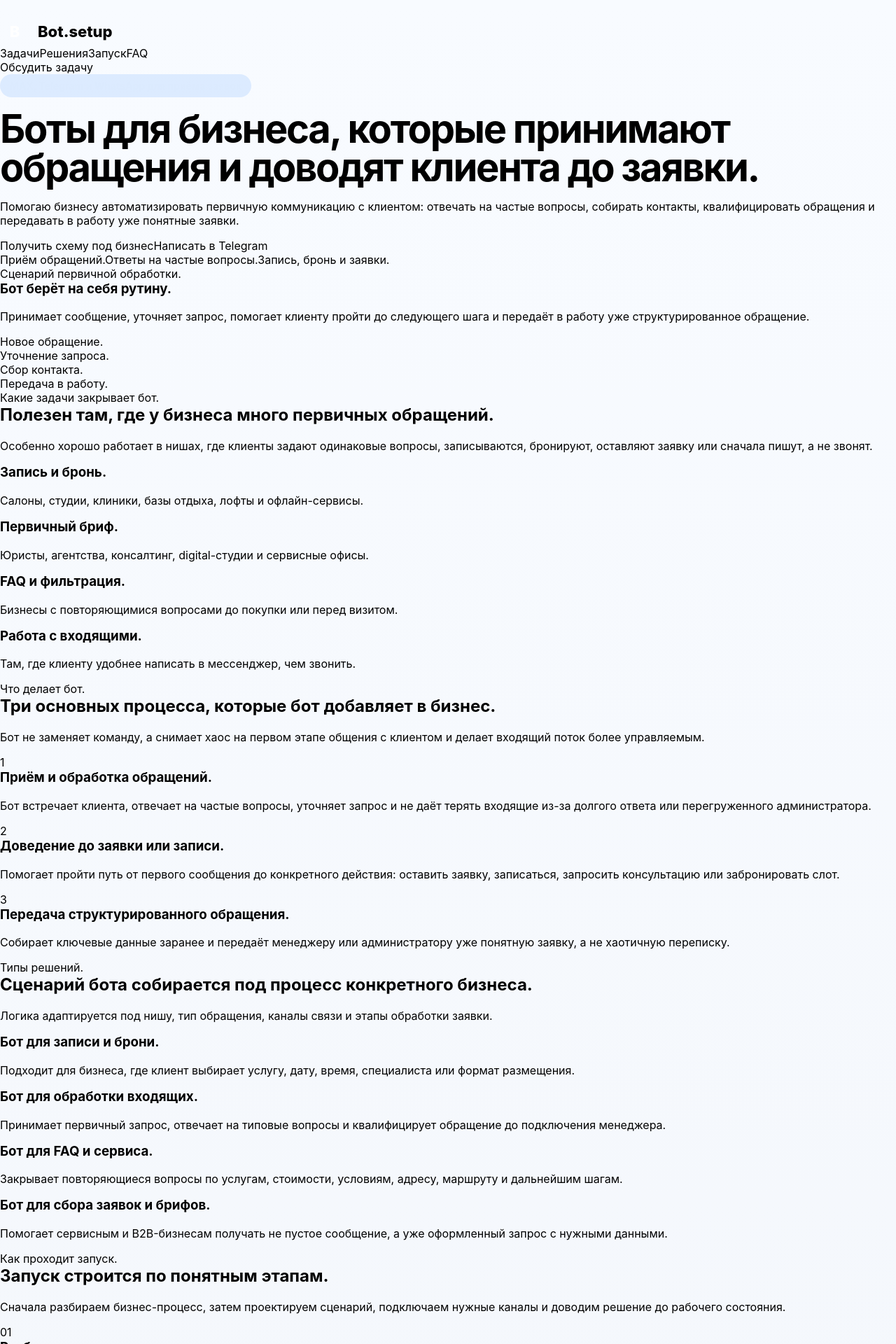
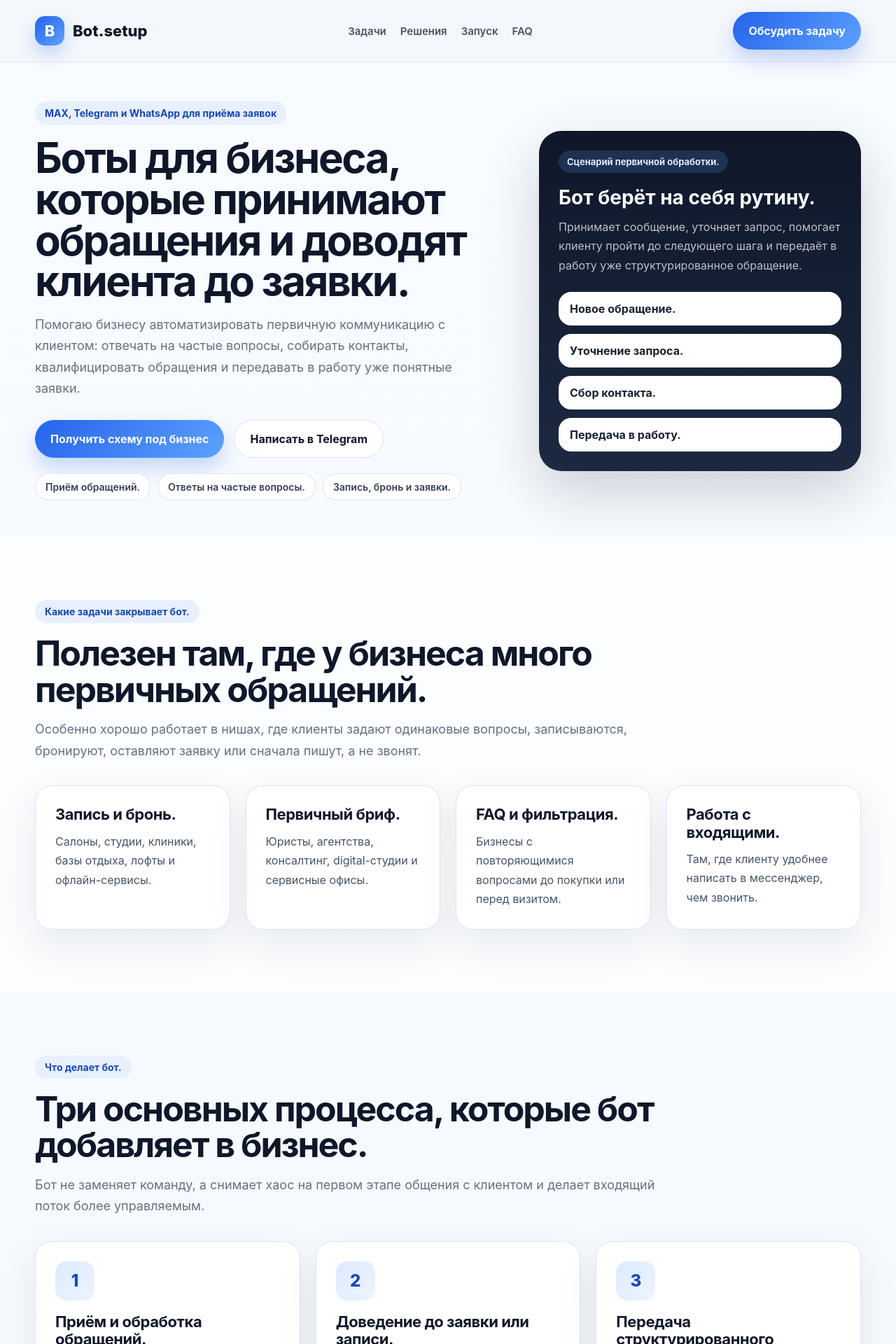
Before and after one commit to yvngfloyd/bot_landing, a React (Vite) app: page / in a window 1280 px wide. Shown: the top 1920 px of the page at 70% size. Built offline with nearby package versions, Linux system fonts and the light colour scheme.

Commit message:
Update styles.css

```diff
--- a/styles.css
+++ b/styles.css
@@ -1,31 +1,29 @@
-<!doctype html>
-<html lang="ru">
-  <head>
-    <meta charset="UTF-8" />
-    <meta name="viewport" content="width=device-width, initial-scale=1, viewport-fit=cover" />
-    <title>Контакты | Bot.setup</title>
-    <meta
-      name="description"
-      content="Связаться по запуску бота для бизнеса: Telegram, WhatsApp, email и телефон."
-    />
-    <meta name="theme-color" content="#2563eb" />
-    <link rel="icon" href="/favicon.ico" />
-    <style>
 :root {
   --bg: #f3f6fb;
   --surface: #ffffff;
+  --surface-dark: #0f172a;
   --text: #0f172a;
+  --text-dark: #ffffff;
   --muted: #667085;
+  --muted-dark: rgba(255, 255, 255, 0.72);
   --line: #dbe4f0;
   --primary: #2563eb;
   --primary-dark: #1749b3;
   --shadow: 0 20px 60px rgba(15, 23, 42, 0.08);
+  --shadow-strong: 0 30px 80px rgba(15, 23, 42, 0.18);
   --radius: 24px;
-        --container: 1080px;
+  --container: 1180px;
 }
 
-      * {
+*,
+*::before,
+*::after {
   box-sizing: border-box;
+}
+
+html {
+  -webkit-text-size-adjust: 100%;
+  scroll-behavior: smooth;
 }
 
 body {
@@ -34,6 +32,7 @@
   font-family: Inter, Arial, sans-serif;
   background: linear-gradient(180deg, #f8fbff 0%, #f2f5fa 100%);
   color: var(--text);
+  overflow-x: hidden;
 }
 
 a {
@@ -47,14 +46,20 @@
 }
 
 .header {
-        padding: 24px 0 0;
+  position: sticky;
+  top: 0;
+  z-index: 30;
+  backdrop-filter: blur(12px);
+  background: rgba(243, 246, 251, 0.82);
+  border-bottom: 1px solid rgba(219, 228, 240, 0.72);
 }
 
-      .header-row {
+.header-inner {
+  min-height: 88px;
   display: flex;
   align-items: center;
   justify-content: space-between;
-        gap: 16px;
+  gap: 18px;
 }
 
 .brand {
@@ -72,126 +77,438 @@
   display: grid;
   place-items: center;
   background: linear-gradient(135deg, var(--primary), #5ea2ff);
-        color: #fff;
+  color: #ffffff;
+  box-shadow: 0 12px 24px rgba(37, 99, 235, 0.24);
 }
 
-      .back-link {
+.header-nav {
+  display: inline-flex;
+  align-items: center;
+  gap: 20px;
+  color: #475467;
+  font-size: 15px;
+  font-weight: 600;
+}
+
+.btn,
+.header-cta {
   display: inline-flex;
   align-items: center;
   justify-content: center;
-        min-height: 48px;
-        padding: 0 18px;
+  text-align: center;
+  min-height: 54px;
+  padding: 0 22px;
   border-radius: 999px;
-        background: #fff;
-        border: 1px solid var(--line);
   font-weight: 700;
+  transition: transform 0.2s ease, box-shadow 0.2s ease, opacity 0.2s ease;
 }
 
-      .contact-page {
-        padding: 48px 0 90px;
+.btn:hover,
+.header-cta:hover {
+  transform: translateY(-1px);
 }
 
-      .hero-box {
-        background: linear-gradient(180deg, #0f172a 0%, #182337 100%);
-        color: #fff;
-        border-radius: 32px;
-        padding: 34px;
-        box-shadow: 0 30px 80px rgba(15, 23, 42, 0.18);
-        margin-bottom: 28px;
+.btn-primary,
+.header-cta {
+  background: linear-gradient(135deg, var(--primary), #5ea2ff);
+  color: #ffffff;
+  box-shadow: 0 14px 28px rgba(37, 99, 235, 0.24);
 }
 
-      .eyebrow {
+.btn-secondary {
+  background: #ffffff;
+  color: var(--text);
+  border: 1px solid var(--line);
+}
+
+.hero {
+  padding: 56px 0 52px;
+}
+
+.hero-grid {
+  display: grid;
+  grid-template-columns: minmax(0, 1fr) minmax(320px, 460px);
+  gap: 40px;
+  align-items: center;
+}
+
+.eyebrow,
+.section-kicker {
   display: inline-flex;
+  align-items: center;
   padding: 8px 14px;
   border-radius: 999px;
-        background: rgba(94, 162, 255, 0.18);
-        color: #dbeafe;
+  background: #e8f0ff;
+  color: var(--primary-dark);
   font-size: 14px;
   font-weight: 700;
   margin-bottom: 18px;
 }
 
-      h1,
-      h2,
-      h3,
-      p {
-        margin-top: 0;
+.section-kicker-dark {
+  background: rgba(94, 162, 255, 0.12);
+  color: #dbeafe;
 }
 
-      h1 {
-        font-size: clamp(34px, 5vw, 56px);
+.hero-copy h1,
+.section-head h2,
+.cta-copy h2 {
+  margin: 0;
+  letter-spacing: -0.04em;
+}
+
+.hero-copy h1 {
+  font-size: clamp(34px, 5vw, 60px);
   line-height: 0.98;
-        letter-spacing: -0.04em;
   margin-bottom: 18px;
 }
 
-      .hero-box p {
-        max-width: 760px;
-        color: rgba(255, 255, 255, 0.76);
+.hero-text {
+  margin: 0;
   font-size: 18px;
-        line-height: 1.72;
-        margin-bottom: 0;
+  line-height: 1.68;
+  color: var(--muted);
+  max-width: 660px;
 }
 
-      .contact-grid {
+.hero-actions {
+  display: flex;
+  flex-wrap: wrap;
+  gap: 14px;
+  margin-top: 30px;
+}
+
+.hero-points {
+  display: flex;
+  flex-wrap: wrap;
+  gap: 10px;
+  margin-top: 22px;
+}
+
+.hero-points span {
+  display: inline-flex;
+  align-items: center;
+  padding: 10px 14px;
+  border-radius: 999px;
+  background: #ffffff;
+  border: 1px solid rgba(219, 228, 240, 0.92);
+  color: #344054;
+  font-size: 14px;
+  font-weight: 600;
+}
+
+.hero-panel {
+  display: flex;
+  justify-content: center;
+}
+
+.panel-card {
+  width: 100%;
+  background: linear-gradient(180deg, #0f172a 0%, #1c2940 100%);
+  color: #ffffff;
+  border-radius: 32px;
+  padding: 28px;
+  box-shadow: var(--shadow-strong);
+}
+
+.panel-badge {
+  display: inline-flex;
+  padding: 8px 12px;
+  border-radius: 999px;
+  background: rgba(94, 162, 255, 0.18);
+  color: #dbeafe;
+  font-size: 13px;
+  font-weight: 700;
+  margin-bottom: 18px;
+}
+
+.panel-card h3 {
+  margin: 0 0 12px;
+  font-size: 28px;
+}
+
+.panel-card p {
+  margin: 0;
+  color: var(--muted-dark);
+  line-height: 1.7;
+}
+
+.panel-flow {
+  display: grid;
+  gap: 12px;
+  margin-top: 24px;
+}
+
+.flow-item {
+  background: #ffffff;
+  color: #182230;
+  border-radius: 18px;
+  padding: 14px 16px;
+  font-weight: 700;
+}
+
+.section {
+  padding: 90px 0;
+}
+
+.section-soft {
+  background: rgba(255, 255, 255, 0.44);
+}
+
+.section-dark {
+  background: linear-gradient(180deg, #0f172a 0%, #162237 100%);
+  color: var(--text-dark);
+}
+
+.section-head {
+  max-width: 900px;
+  margin-bottom: 34px;
+}
+
+.section-head h2 {
+  font-size: clamp(30px, 4vw, 50px);
+  line-height: 1.03;
+}
+
+.section-head p {
+  margin: 16px 0 0;
+  color: var(--muted);
+  font-size: 18px;
+  line-height: 1.7;
+}
+
+.section-head-dark p {
+  color: var(--muted-dark);
+}
+
+.cards-grid {
+  display: grid;
+  gap: 22px;
+}
+
+.cards-grid-2 {
+  grid-template-columns: repeat(2, minmax(0, 1fr));
+}
+
+.cards-grid-3 {
+  grid-template-columns: repeat(3, minmax(0, 1fr));
+}
+
+.cards-grid-4 {
+  grid-template-columns: repeat(4, minmax(0, 1fr));
+}
+
+.info-card,
+.feature-card,
+.step-card,
+.faq-card,
+.dark-card {
+  border-radius: var(--radius);
+  padding: 28px;
+}
+
+.info-card,
+.feature-card,
+.step-card,
+.faq-card {
+  background: var(--surface);
+  border: 1px solid rgba(219, 228, 240, 0.92);
+  box-shadow: var(--shadow);
+}
+
+.dark-card {
+  background: rgba(255, 255, 255, 0.06);
+  border: 1px solid rgba(255, 255, 255, 0.08);
+}
+
+.info-card h3,
+.feature-card h3,
+.step-card h3,
+.faq-card h3,
+.dark-card h3 {
+  margin: 0 0 12px;
+  font-size: 22px;
+  line-height: 1.15;
+  letter-spacing: -0.02em;
+}
+
+.info-card p,
+.feature-card p,
+.step-card p,
+.faq-card p {
+  margin: 0;
+  color: #475467;
+  line-height: 1.72;
+}
+
+.dark-card p {
+  margin: 0;
+  color: var(--muted-dark);
+  line-height: 1.72;
+}
+
+.feature-icon {
+  width: 56px;
+  height: 56px;
+  border-radius: 16px;
+  background: linear-gradient(135deg, #dceaff, #eef4ff);
+  display: grid;
+  place-items: center;
+  margin-bottom: 18px;
+  font-size: 24px;
+  font-weight: 800;
+  color: var(--primary-dark);
+}
+
+.step-number {
+  display: inline-flex;
+  align-items: center;
+  justify-content: center;
+  width: 58px;
+  height: 58px;
+  border-radius: 18px;
+  background: linear-gradient(135deg, #e8f0ff, #f2f6ff);
+  color: var(--primary-dark);
+  font-size: 18px;
+  font-weight: 800;
+  margin-bottom: 18px;
+}
+
+.steps-grid {
+  display: grid;
+  grid-template-columns: repeat(4, minmax(0, 1fr));
+  gap: 22px;
+}
+
+.pricing-grid {
+  display: grid;
+  grid-template-columns: repeat(2, minmax(0, 1fr));
+  gap: 24px;
+}
+
+.price-card {
+  background: var(--surface);
+  border: 1px solid rgba(219, 228, 240, 0.92);
+  border-radius: 28px;
+  padding: 30px;
+  box-shadow: var(--shadow);
+}
+
+.price-card-accent {
+  background: linear-gradient(180deg, #0f172a 0%, #182337 100%);
+  color: #ffffff;
+  border-color: rgba(94, 162, 255, 0.16);
+}
+
+.price-label {
+  font-size: 14px;
+  font-weight: 800;
+  color: var(--primary-dark);
+  margin-bottom: 14px;
+  text-transform: uppercase;
+  letter-spacing: 0.08em;
+}
+
+.price-card-accent .price-label {
+  color: #dbeafe;
+}
+
+.price-value {
+  font-size: clamp(28px, 4vw, 42px);
+  line-height: 1.05;
+  font-weight: 800;
+  letter-spacing: -0.04em;
+  margin-bottom: 16px;
+}
+
+.price-text {
+  margin: 0 0 18px;
+  line-height: 1.72;
+  color: #475467;
+}
+
+.price-card-accent .price-text {
+  color: rgba(255, 255, 255, 0.74);
+}
+
+.price-list {
+  margin: 0;
+  padding-left: 18px;
+  display: grid;
+  gap: 10px;
+  color: #344054;
+}
+
+.price-card-accent .price-list {
+  color: rgba(255, 255, 255, 0.86);
+}
+
+.faq-grid {
   display: grid;
   grid-template-columns: repeat(2, minmax(0, 1fr));
   gap: 22px;
 }
 
-      .contact-card,
-      .note-card {
-        background: #fff;
-        border: 1px solid rgba(219, 228, 240, 0.92);
-        border-radius: 24px;
-        padding: 28px;
-        box-shadow: var(--shadow);
+.final-cta {
+  padding-top: 60px;
+  padding-bottom: 100px;
 }
 
-      .contact-card h3,
-      .note-card h3 {
-        font-size: 24px;
-        line-height: 1.1;
-        letter-spacing: -0.02em;
-        margin-bottom: 14px;
+.cta-box {
+  background: linear-gradient(180deg, #0f172a 0%, #182337 100%);
+  color: #ffffff;
+  border-radius: 32px;
+  padding: 36px;
+  box-shadow: var(--shadow-strong);
+  display: grid;
+  grid-template-columns: minmax(0, 1fr) auto;
+  gap: 28px;
+  align-items: center;
 }
 
-      .contact-card p,
-      .note-card p {
-        color: #475467;
+.cta-copy p {
+  margin: 16px 0 0;
+  color: rgba(255, 255, 255, 0.74);
+  font-size: 18px;
   line-height: 1.72;
-        margin-bottom: 16px;
+  max-width: 760px;
 }
 
-      .contact-link {
-        display: inline-flex;
-        align-items: center;
-        justify-content: center;
-        min-height: 52px;
-        padding: 0 18px;
-        border-radius: 999px;
-        background: linear-gradient(135deg, var(--primary), #5ea2ff);
-        color: #fff;
-        font-weight: 700;
+.cta-actions {
+  display: flex;
+  flex-wrap: wrap;
+  gap: 14px;
+  justify-content: flex-end;
 }
 
-      .contact-meta {
-        display: grid;
-        gap: 10px;
-        color: #344054;
-        margin-top: 18px;
+@media (max-width: 1080px) {
+  .header-nav {
+    display: none;
   }
 
-      .contact-meta strong {
-        color: #0f172a;
+  .cards-grid-4 {
+    grid-template-columns: repeat(2, minmax(0, 1fr));
   }
 
-      .footer-note {
-        margin-top: 28px;
+  .steps-grid {
+    grid-template-columns: repeat(2, minmax(0, 1fr));
   }
 
-      @media (max-width: 900px) {
-        .contact-grid {
+  .cta-box {
+    grid-template-columns: 1fr;
+  }
+
+  .cta-actions {
+    justify-content: flex-start;
+  }
+}
+
+@media (max-width: 980px) {
+  .hero-grid,
+  .cards-grid-3,
+  .pricing-grid,
+  .faq-grid,
+  .cards-grid-2 {
     grid-template-columns: 1fr;
   }
 }
@@ -201,110 +518,59 @@
     width: min(var(--container), calc(100% - 20px));
   }
 
-        .header-row {
-          flex-direction: column;
-          align-items: flex-start;
+  .header-inner {
+    min-height: 76px;
   }
 
-        .hero-box,
-        .contact-card,
-        .note-card {
+  .brand {
+    font-size: 20px;
+  }
+
+  .hero {
+    padding-top: 34px;
+    padding-bottom: 26px;
+  }
+
+  .hero-copy h1 {
+    font-size: 36px;
+  }
+
+  .hero-text,
+  .section-head p,
+  .cta-copy p {
+    font-size: 16px;
+  }
+
+  .hero-actions,
+  .cta-actions {
+    flex-direction: column;
+    align-items: stretch;
+  }
+
+  .btn,
+  .header-cta {
+    width: 100%;
+  }
+
+  .cards-grid-4,
+  .steps-grid {
+    grid-template-columns: 1fr;
+  }
+
+  .section {
+    padding: 72px 0;
+  }
+
+  .info-card,
+  .feature-card,
+  .step-card,
+  .faq-card,
+  .dark-card,
+  .price-card {
     padding: 22px;
   }
 
-        .contact-link,
-        .back-link {
-          width: 100%;
+  .cta-box {
+    padding: 24px;
   }
 }
-    </style>
-  </head>
-  <body>
-    <header class="header">
-      <div class="container header-row">
-        <a class="brand" href="/">
-          <span class="brand-mark">B</span>
-          <span>Bot.setup</span>
-        </a>
-
-        <a class="back-link" href="/">На главную</a>
-      </div>
-    </header>
-
-    <main class="contact-page">
-      <div class="container">
-        <section class="hero-box">
-          <div class="eyebrow">Контакты</div>
-          <h1>Обсудим запуск бота под ваш бизнес</h1>
-          <p>
-            Можно написать в удобный канал связи, коротко описать задачу и формат вашего бизнеса.
-            Дальше я подскажу, какой сценарий бота можно собрать именно под вас.
-          </p>
-        </section>
-
-        <section class="contact-grid">
-          <article class="contact-card">
-            <h3>Telegram</h3>
-            <p>Самый удобный способ быстро обсудить задачу, формат работы и желаемую логику бота.</p>
-            <a class="contact-link" href="https://t.me/tgbotsetup" target="_blank" rel="noreferrer">
-              Написать в Telegram
-            </a>
-            <div class="contact-meta">
-              <div><strong>Контакт:</strong> @tgbotsetup</div>
-            </div>
-          </article>
-
-          <article class="contact-card">
-            <h3>WhatsApp</h3>
-            <p>Если удобнее общаться через WhatsApp, можно сразу перейти в диалог по кнопке ниже.</p>
-            <a
-              class="contact-link"
-              href="https://wa.me/79081673109"
-              target="_blank"
-              rel="noreferrer"
-            >
-              Написать в WhatsApp
-            </a>
-            <div class="contact-meta">
-              <div><strong>Номер:</strong> +7 908 167 31 09</div>
-            </div>
-          </article>
-
-          <article class="contact-card">
-            <h3>Email</h3>
-            <p>Подойдёт, если хотите отправить описание задачи, список требований или детали проекта.</p>
-            <a class="contact-link" href="mailto:bots.setup@mail.ru">
-              Написать на почту
-            </a>
-            <div class="contact-meta">
-              <div><strong>Email:</strong> bots.setup@mail.ru</div>
-            </div>
-          </article>
-
-          <article class="note-card">
-            <h3>Что лучше написать в первом сообщении</h3>
-            <p>
-              Чтобы я быстрее понял задачу, можно сразу написать:
-            </p>
-            <div class="contact-meta">
-              <div>1. Чем занимается ваш бизнес.</div>
-              <div>2. Через какие каналы приходят клиенты.</div>
-              <div>3. Что именно хотите автоматизировать.</div>
-              <div>4. Нужна ли запись, бронь, FAQ или сбор заявок.</div>
-            </div>
-          </article>
-        </section>
-
-        <div class="footer-note">
-          <article class="note-card">
-            <h3>Формат запуска</h3>
-            <p>
-              По умолчанию бот размещается на стороне клиента, чтобы у бизнеса сразу были свои доступы,
-              свой хостинг и полный контроль над проектом.
-            </p>
-          </article>
-        </div>
-      </div>
-    </main>
-  </body>
-</html>
```
Lines whose indentation alone changed are shown as unchanged.
